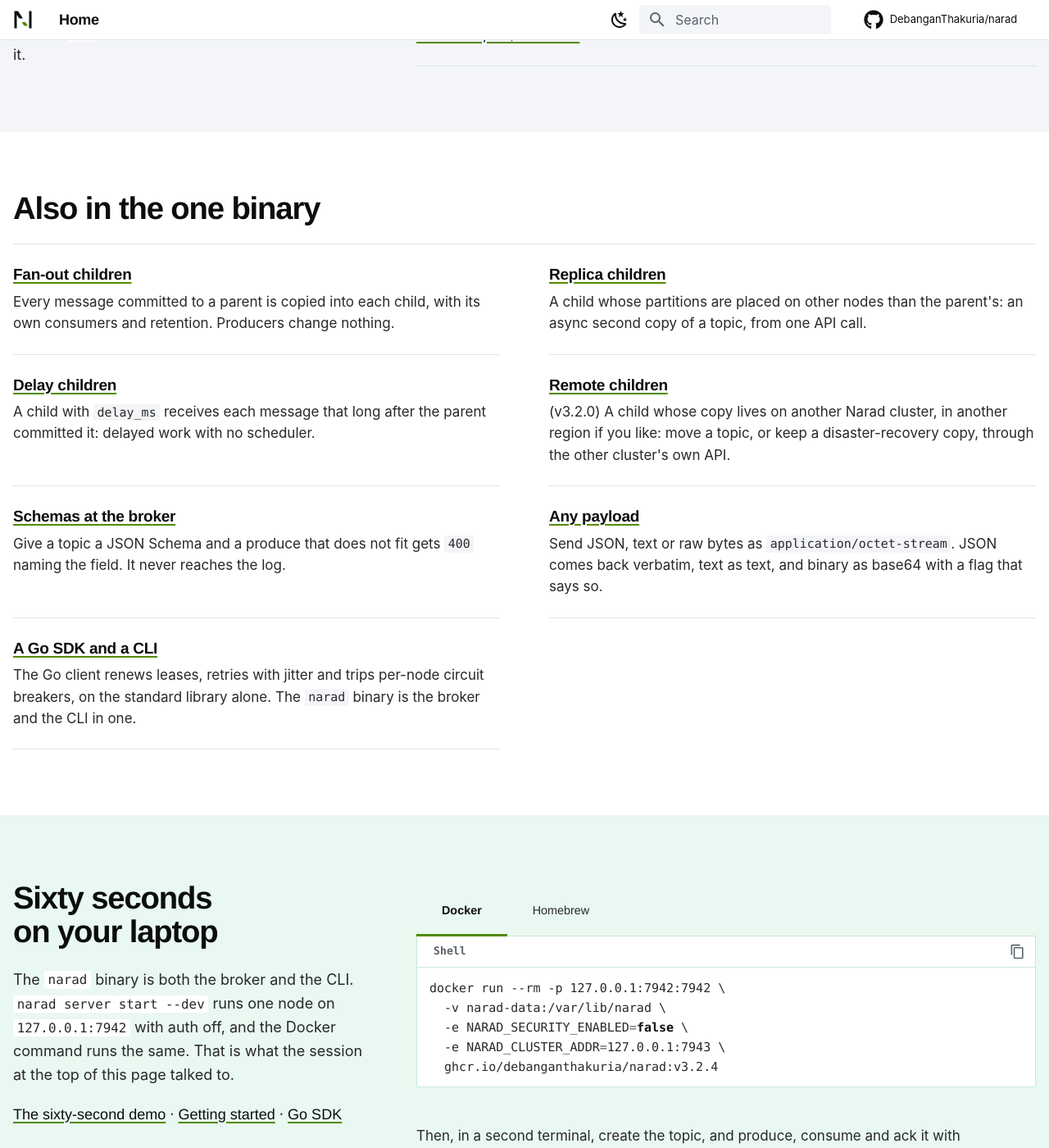
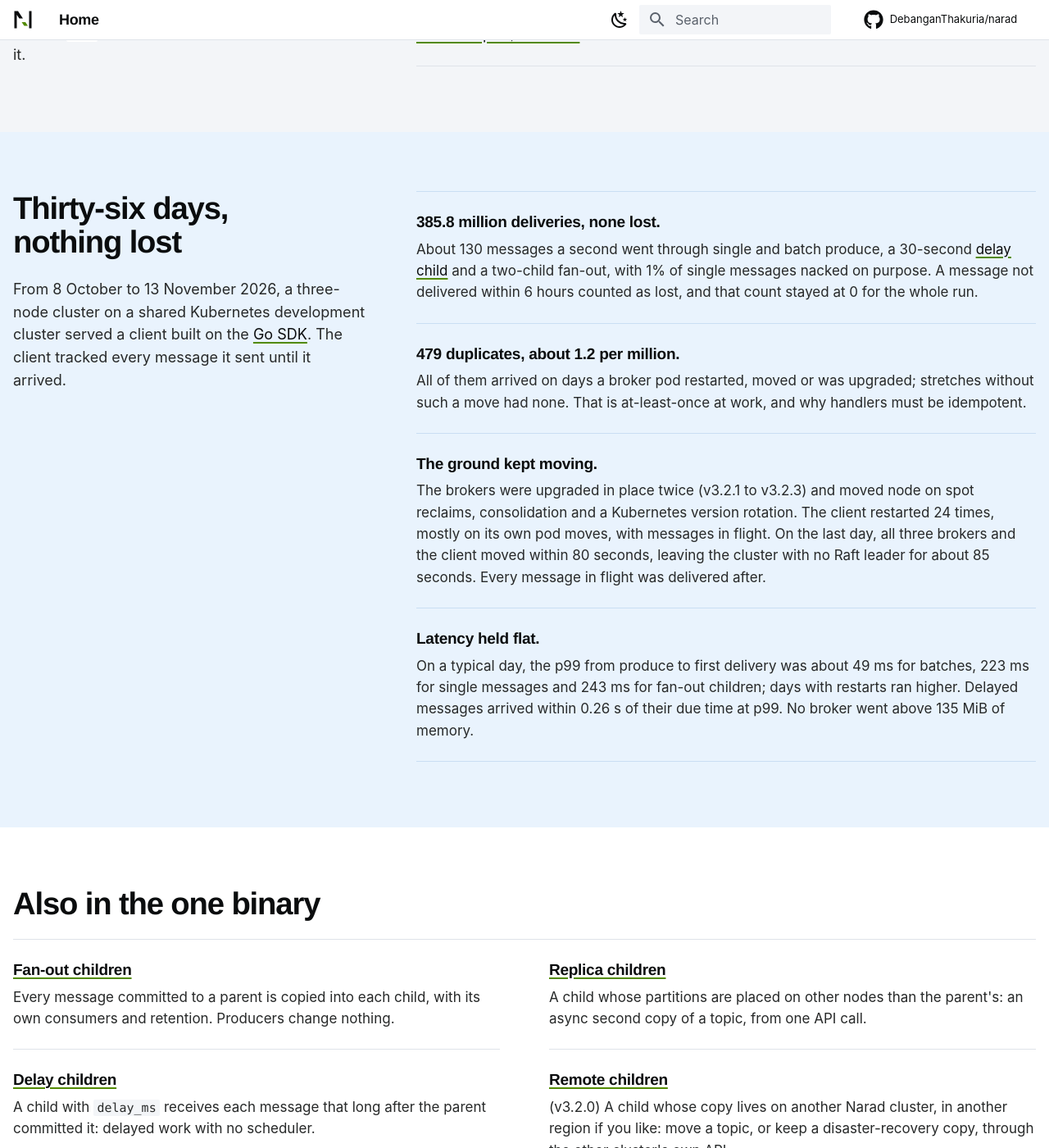
Before and after one commit to DebanganThakuria/narad, an MkDocs documentation site: the page built from docs/index.md, in a window 1280 px wide and 1400 px high, scrolled down 5071 px. Shown: the whole window at 82% size. Built offline with MkDocs 1.6.1 and Material for MkDocs 9.7.7, drawn with Linux system fonts in a browser that asks for light colours; some web fonts are replaced; comment, search, counter and statistics services are not loaded.

Commit message:
docs: report the 36-day soak on the home page (#268)
A short home-page section on the soak that ran from 8 October to 13 November 2026: a three-node cluster on a shared Kubernetes development cluster served a Go SDK client that tracked every message it sent. 385.8 million deliveries with none lost, 479 duplicates (about 1.2 per million) all on days a broker pod restarted, moved or was upgraded, two in-place upgrades and repeated node moves including a full-cluster move with about 85 seconds without a Raft leader, and flat latency and broker memory.

Co-authored-by: Claude Opus 5.5 <noreply@anthropic.com>

```diff
--- a/docs/index.md
+++ b/docs/index.md
@@ -515,6 +515,24 @@ What a `202` promises, and what Narad trades for it.
 </div>
 </section>
 
+<section class="nr-print nr-tint nr-tint--sky" markdown>
+<div class="nr-print__head" markdown>
+
+## Thirty-six days, nothing lost {#soak}
+
+From 8 October to 13 November 2026, a three-node cluster on a shared Kubernetes development cluster served a client built on the [Go SDK](build/go-sdk.md). The client tracked every message it sent until it arrived.
+
+</div>
+<div class="nr-rows nr-rows--one" markdown>
+
+- **385.8 million deliveries, none lost.** About 130 messages a second went through single and batch produce, a 30-second [delay child](build/fanout-and-delay.md#delay-children) and a two-child fan-out, with 1% of single messages nacked on purpose. A message not delivered within 6 hours counted as lost, and that count stayed at 0 for the whole run.
+- **479 duplicates, about 1.2 per million.** All of them arrived on days a broker pod restarted, moved or was upgraded; stretches without such a move had none. That is at-least-once at work, and why handlers must be idempotent.
+- **The ground kept moving.** The brokers were upgraded in place twice (v3.2.1 to v3.2.3) and moved node on spot reclaims, consolidation and a Kubernetes version rotation. The client restarted 24 times, mostly on its own pod moves, with messages in flight. On the last day, all three brokers and the client moved within 80 seconds, leaving the cluster with no Raft leader for about 85 seconds. Every message in flight was delivered after.
+- **Latency held flat.** On a typical day, the p99 from produce to first delivery was about 49 ms for batches, 223 ms for single messages and 243 ms for fan-out children; days with restarts ran higher. Delayed messages arrived within 0.26 s of their due time at p99. No broker went above 135 MiB of memory.
+
+</div>
+</section>
+
 <section class="nr-also" markdown>
 
 ## Also in the one binary {#also}
```
